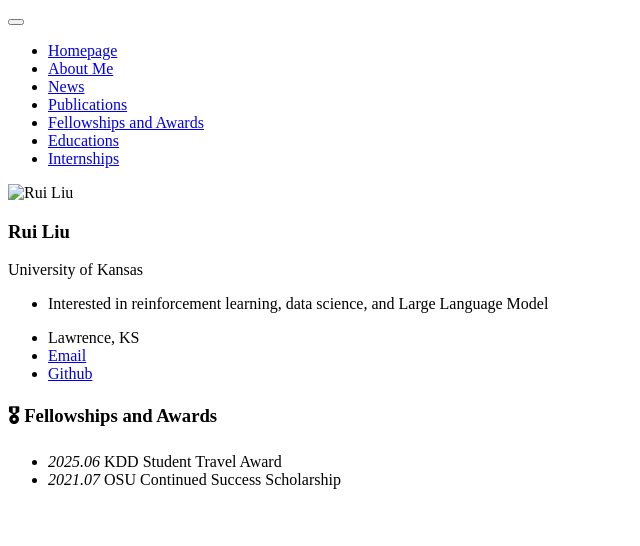
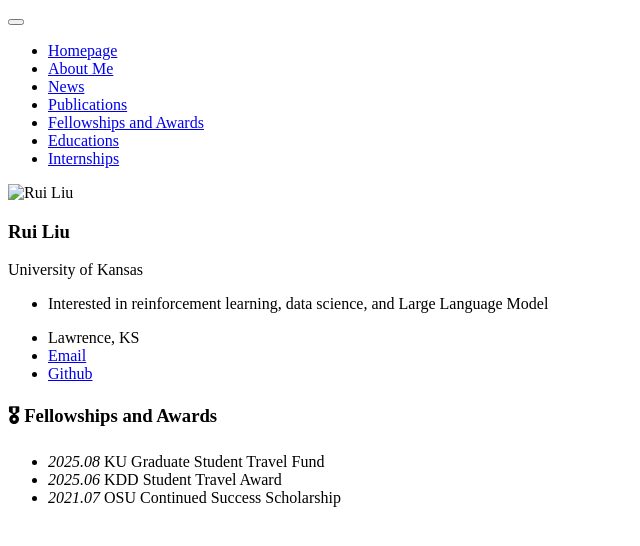
Before and after one commit to RayLiu1103/rayliu1103.github.io, a Jekyll site: the page built from _pages/includes/honers.md, in a window 1280 px wide. Shown: the top 546 px of the page, without its empty margins (0-640 px from the left). Built offline with Jekyll 4.4.1, drawn with Linux system fonts in a browser that asks for light colours; our own code applies the rules of GitHub Pages for plain Markdown files; comment, search, counter and statistics services are not loaded.

Commit message:
Update honers.md

```diff
--- a/_pages/includes/honers.md
+++ b/_pages/includes/honers.md
@@ -1,3 +1,4 @@
 # 🎖 Fellowships and Awards
+- *2025.08* KU Graduate Student Travel Fund
 - *2025.06* KDD Student Travel Award
 - *2021.07* OSU Continued Success Scholarship
```
